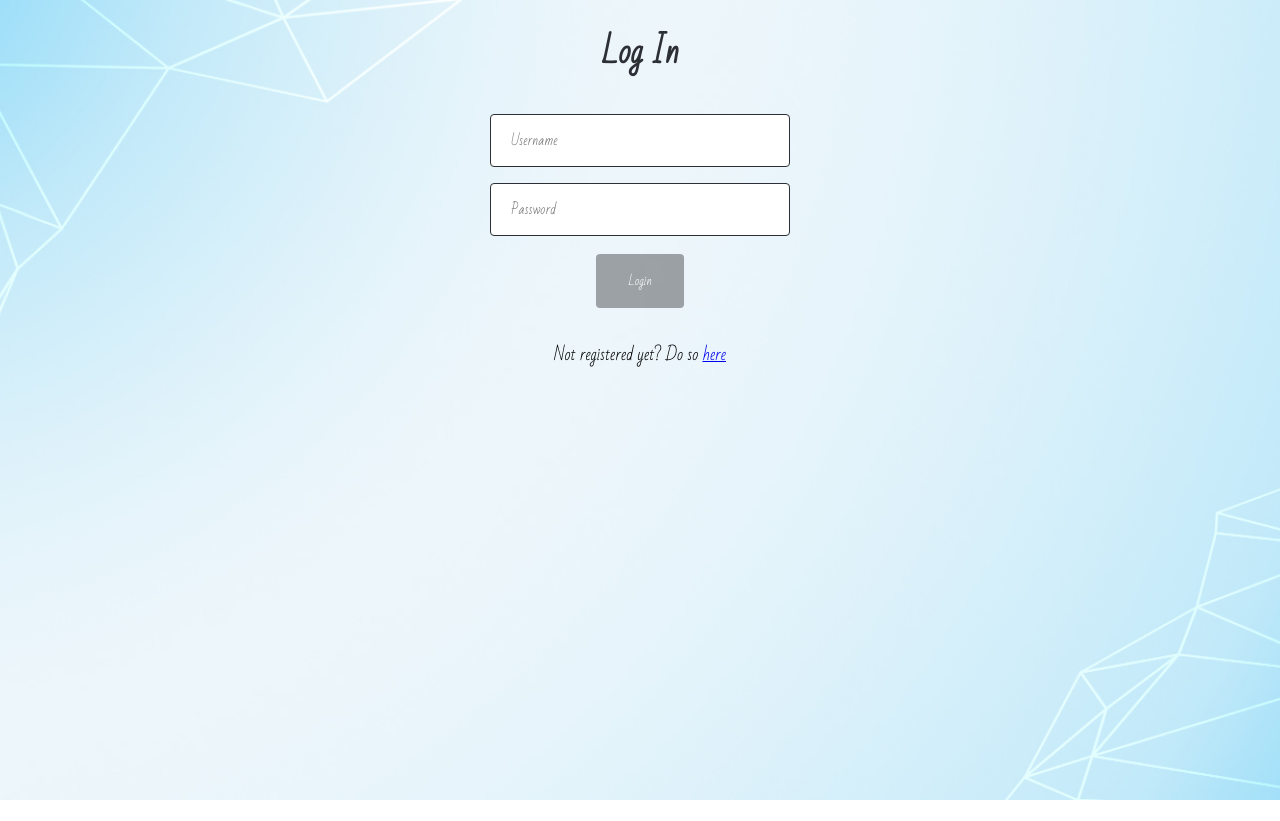
After one commit to MercantecData/portfolio-DanishEagle, a PHP site: page /login.php in a window 1280 px wide. The commit adds this page. Run offline with PHP 8.4, Linux system fonts and the light colour scheme.

Commit message:
changed files to php, register system done, onto making the login system

```diff
--- /dev/null
+++ b/Computer Teknologi/auth.php
@@ -0,0 +1,6 @@
+<?php
+session_start();
+if(!isset($_SESSION["username"])){
+    header("Location: login.php");
+    exit(); }
+?>
--- /dev/null
+++ b/Computer Teknologi/db.php
@@ -0,0 +1,9 @@
+<?php
+//Enter your Host, username, password, database below
+$con = mysqli_connect("localhost", "root", "", "register");
+//check connection
+if (mysqli_connect_errno())
+    {
+        echo "Failed to connect to MySQL: " . mysqli_connect_error();
+    }
+?>
--- /dev/null
+++ b/Computer Teknologi/login.php
@@ -0,0 +1,52 @@
+<!DOCTYPE html>
+<html>
+<head>
+    <div class="container">
+        <link rel="stylesheet" href="stylesheet.css"/>
+        <link href="https://fonts.googleapis.com/css?family=Bad+Script|Marck+Script&display=swap" rel="stylesheet"/>
+        <title>Login</title>
+    </div>
+</head>
+<body class="bg">
+    <div class="container">
+<?php
+require('db.php');
+session_start();
+//if form is submitted, insert values into the database
+if(isset($_POST['$username'])){
+        //removes backslashes
+    $username = stripslashes($_REQUEST['$username']);
+        //escapes special characters in a string
+    $username = mysqli_real_escape_string($con,$username);
+    $password = stripslashes($_REQUEST['$password']);
+    $password = mysqli_real_escape_string($con,$password);
+        //checking if user already exists in database
+        $query = "SELECT * FROM `users` WHERE username='$username' and password='".md5($password)."'";
+        $result = mysqli_query($con,$query) or die(mysql_error());
+        $rows = mysqli_num_rows($result);
+            if($rows==1){
+                $_SESSION['username'] = $username;
+                    //redirect user to index.php
+                header("Location: index.php");
+            } else {
+                echo "<div class='form'>
+                <h3>Username or password is incorrect.</h3>
+                <br/><p>Click here to <a href='login.php'>Login</a></p>
+                </div>";
+            }
+    }else {
+?>
+    <div class="form">
+        <h1>Log In</h1>
+        <form action="" method="post" name="login">
+        <input type="text" name="username" placeholder="Username" required/><br>
+        <input type="text" name="password" placeholder="Password" required/><br>
+        <input name="submit" type="submit" value="Login" />
+        </form>
+
+        <p>Not registered yet? Do so <a href="registration.php">here</a></p>
+    </div>
+    <?php } ?>
+    </div>
+</body>
+</html>
--- a/Computer Teknologi/stylesheet.css
+++ b/Computer Teknologi/stylesheet.css
@@ -1,7 +1,7 @@
-body
+body, html
 {
-    background-color: aliceblue;
-    margin: 0;
+    margin: 0px;
+    height: 100%;
 }
 
 .bg
@@ -9,6 +9,18 @@ body
     background-image: url("bg2.jpg");
     background-position: center;
     background-size: cover;
+    background-repeat: no-repeat;
+}
+
+.clearfix:before, .clearfix:after
+{
+    content: "";
+    display: table;
+}
+
+.clearfix:after
+{
+    clear: both;
 }
 
 .navbar
@@ -69,7 +81,30 @@ h3
     color: #2C2F33;
 }
 
-.submitbutton
+p
+{
+    font-family: 'Bad Script', cursive;
+}
+
+.form
+{
+    width: 300px;
+    margin: 0 auto;
+}
+
+input[type='text'], input[type='password']
+{
+    font-family: 'Bad Script', cursive;
+    width: 100%;
+    padding: 12px 20px;
+    margin: 8px 0;
+    display: inline-block;
+    border: 1px solid #2C2F33;
+    border-radius: 4px;
+    box-sizing: border-box;
+}
+
+input[type='submit']
 {
     background-color: hsla(210, 3%, 13%, 0.4);
     border: none;
@@ -85,7 +120,7 @@ h3
     margin-top: 10px;
 }
 
-.submitbutton:hover
+input[type='submit']:hover
 {
     background-color: #2C2F33;
     cursor: pointer;
@@ -105,3 +140,13 @@ textarea
     font-family: 'Bad Script', cursive;
     outline: none;
 }
+
+a
+{
+    font-family: 'Bad Script', cursive;
+}
+
+a:hover
+{
+    text-decoration: underline;
+}
```
Also changed, not shown: Computer Teknologi/entries.php (added, +28 -0 lines), Computer Teknologi/index.php (added, +34 -0 lines), Computer Teknologi/logout.php (added, +10 -0 lines), Computer Teknologi/registration.php (added, +46 -0 lines).
